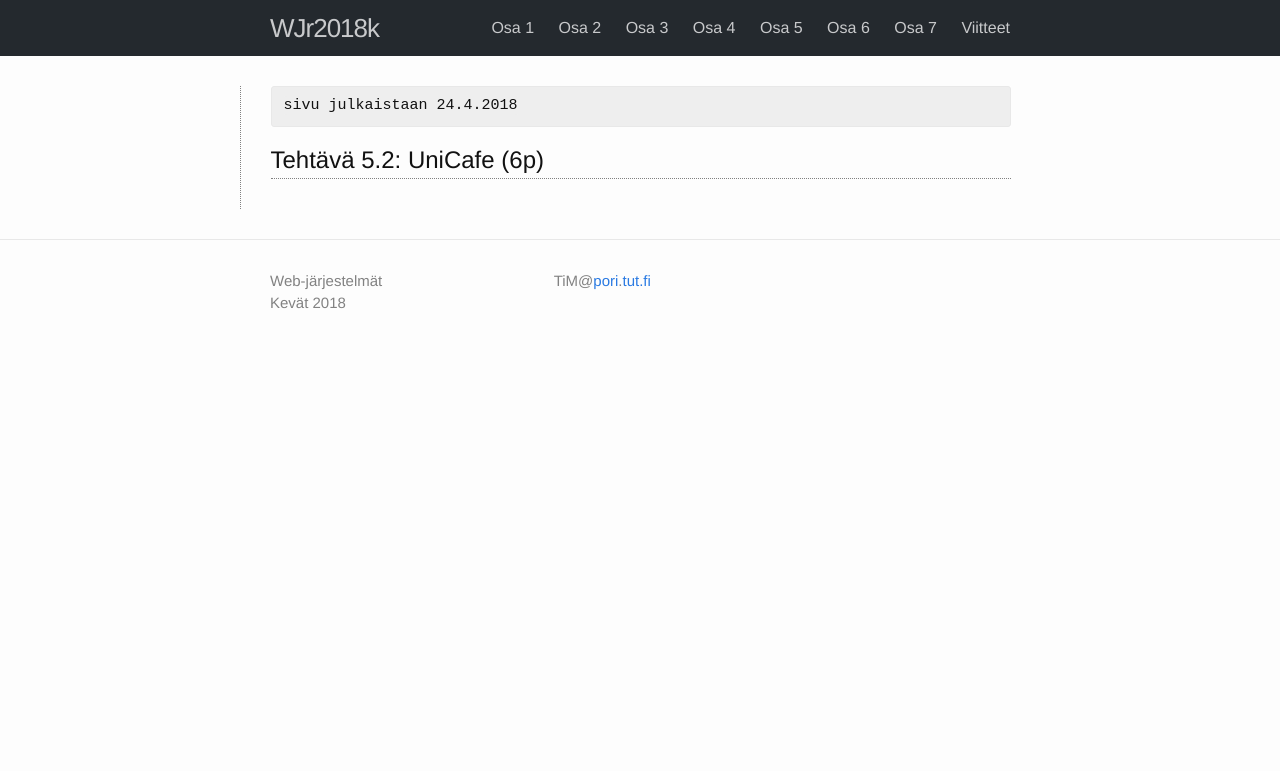
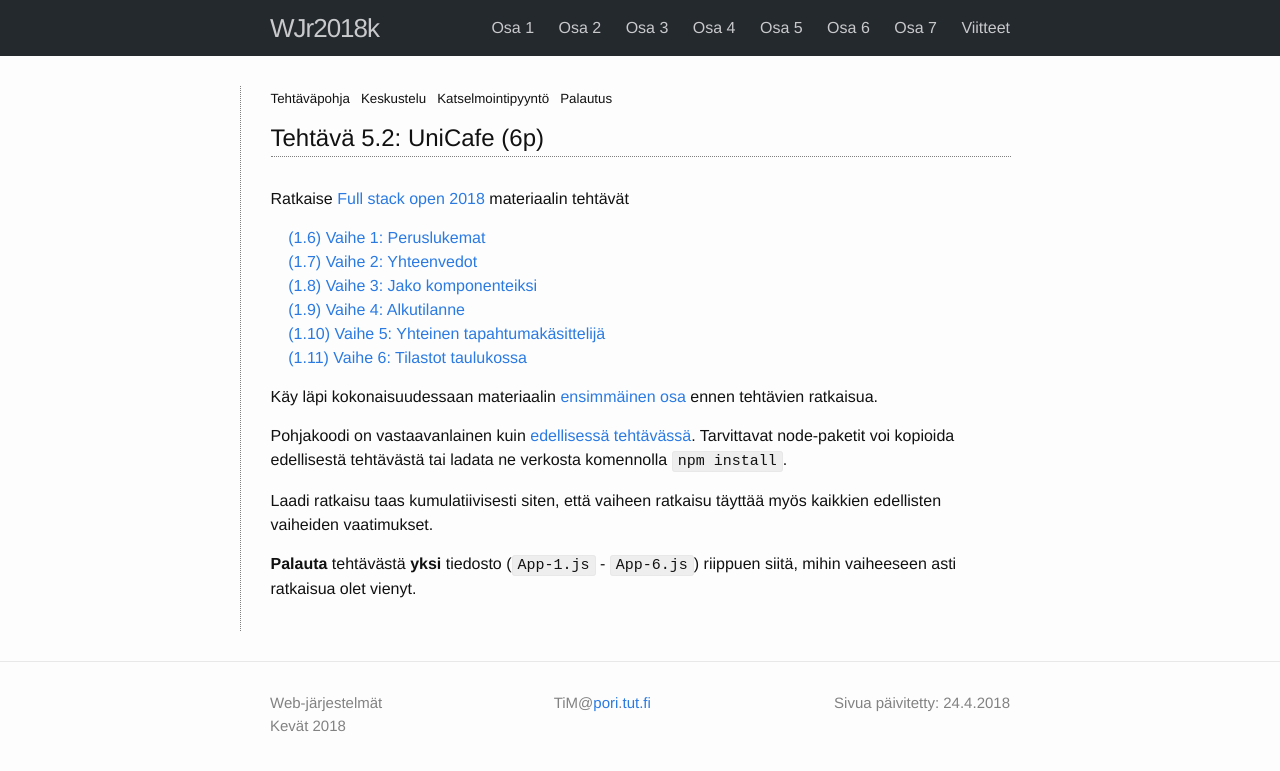
Before and after one commit to timedu/wjr2018k, a Jekyll site: the page built from docs/_osa5/tehtava52.md, in a window 1280 px wide. Shown: the top 771 px of the page. Built offline with Jekyll 4.4.1, drawn with Linux system fonts in a browser that asks for light colours.

Commit message:
ex 5.2-5.3

```diff
--- a/docs/_osa5/tehtava52.md
+++ b/docs/_osa5/tehtava52.md
@@ -1,9 +1,27 @@
 ---
 layout: exercise_page
 title: "Tehtävä 5.2: UniCafe (6p)"
-exercise_template_name:
-exercise_discussion_id: # 99939
-exercise_upload_id: # 383277
-kesken:  1
-no_review: 1
+exercise_template_name: w5e02.unicafe
+exercise_discussion_id: 99939
+exercise_upload_id: 383277
+modified_at: 24.4.2018
 ---
+
+{% assign fullstack = "https://fullstackopen.github.io" %}
+
+Ratkaise [Full stack open 2018]({{fullstack}}) materiaalin tehtävät
+
+&nbsp; &nbsp; [(1.6) Vaihe 1: Peruslukemat]({{fullstack}}/tehtävät#16-unicafe-osa1)
+&nbsp; &nbsp; [(1.7) Vaihe 2: Yhteenvedot]({{fullstack}}/tehtävät#17-unicafe-osa2)
+&nbsp; &nbsp; [(1.8) Vaihe 3: Jako komponenteiksi]({{fullstack}}/tehtävät#18-unicafe-osa3)
+&nbsp; &nbsp; [(1.9) Vaihe 4: Alkutilanne]({{fullstack}}/tehtävät#19-unicafe-osa4)
+&nbsp; &nbsp; [(1.10) Vaihe 5: Yhteinen tapahtumakäsittelijä]({{fullstack}}/tehtävät#110-unicafe-osa5)
+&nbsp; &nbsp; [(1.11) Vaihe 6: Tilastot taulukossa]({{fullstack}}/tehtävät#111-unicafe-osa6)
+
+Käy läpi kokonaisuudessaan materiaalin [ensimmäinen osa]({{fullstack}}/osa1) ennen tehtävien ratkaisua.
+
+Pohjakoodi on vastaavanlainen kuin [edellisessä tehtävässä](../tehtava51). Tarvittavat node-paketit voi kopioida edellisestä tehtävästä tai ladata ne verkosta komennolla `npm install`.
+
+Laadi ratkaisu taas kumulatiivisesti siten, että vaiheen ratkaisu täyttää myös kaikkien edellisten vaiheiden vaatimukset.
+
+**Palauta** tehtävästä **yksi** tiedosto (`App-1.js` - `App-6.js`) riippuen siitä, mihin vaiheeseen asti ratkaisua olet vienyt.
```
Also changed, not shown: docs/_osa5/index.md (+3 -1 lines), docs/_osa5/tehtava51.md (+2 -2 lines), docs/_osa5/tehtava53.md (+21 -5 lines).
